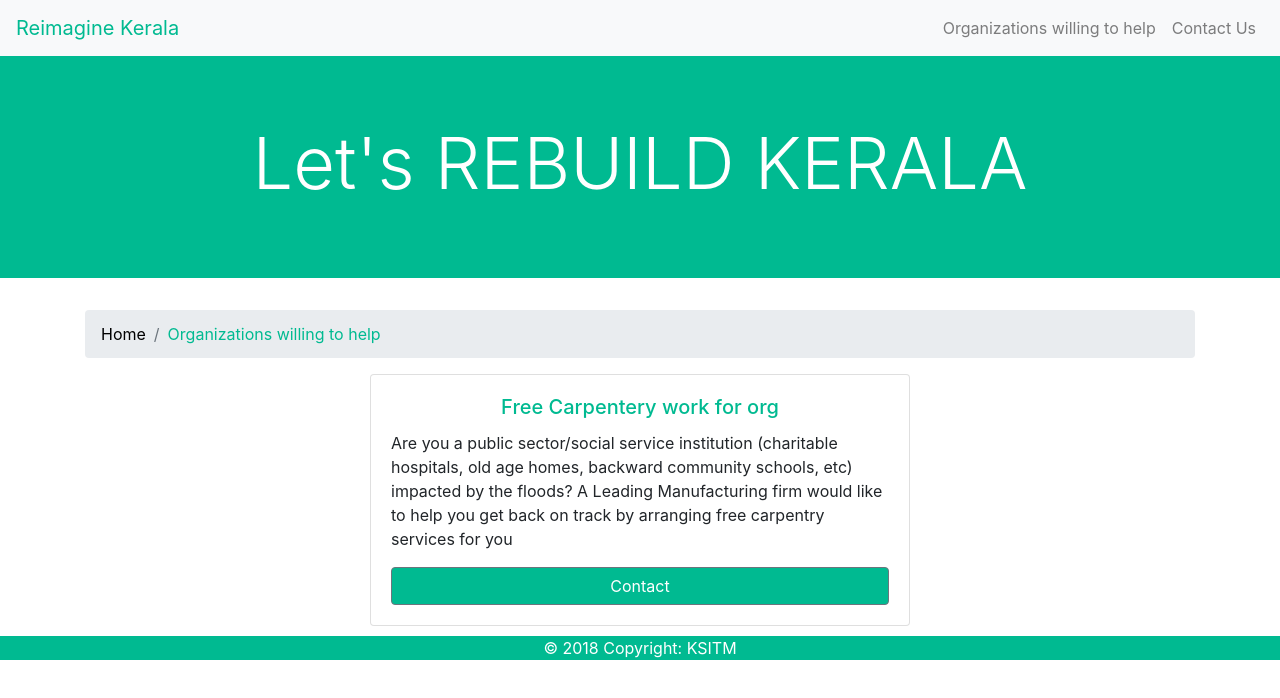
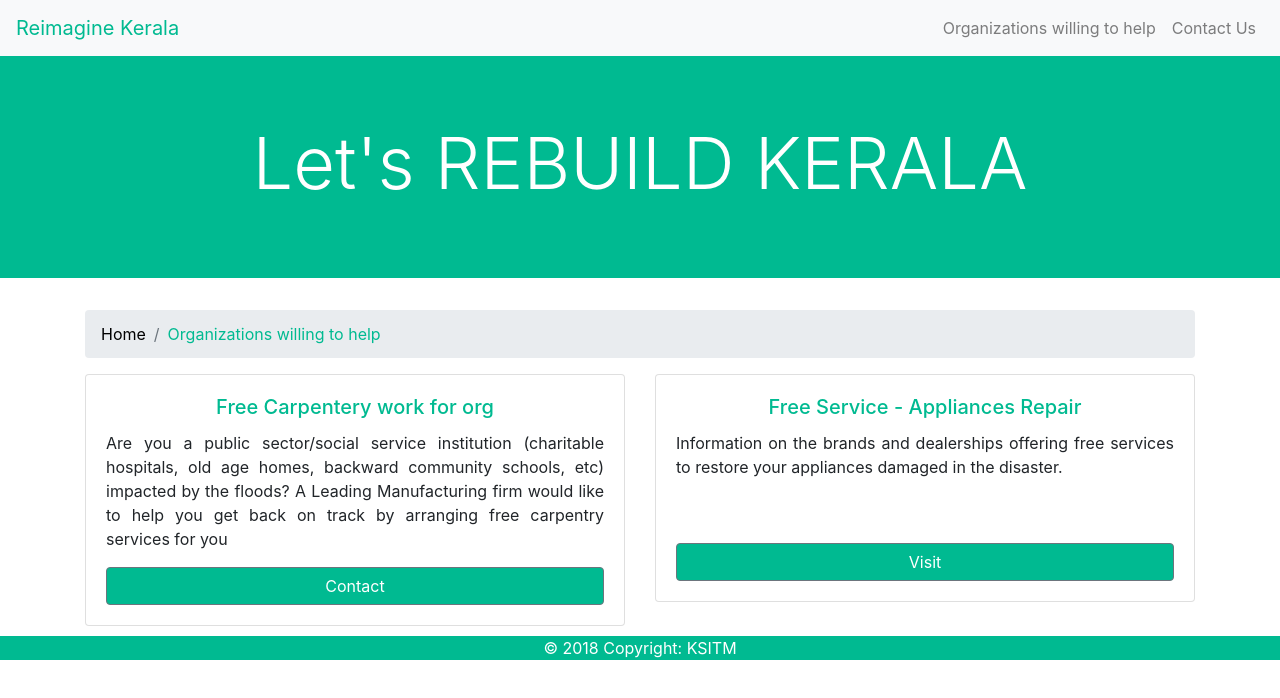
Before and after one commit to afterflood/help.afterflood.in, a React (Create React App) app: page / in a window 1280 px wide. Shown: the top 698 px of the page. Built offline with nearby package versions, Linux system fonts and the light colour scheme.

Commit message:
Fixed style issues

```diff
--- a/src/components/VolunteerListing.js
+++ b/src/components/VolunteerListing.js
@@ -25,17 +25,21 @@ const greenbgStyle = {
         <BreadcrumbItem><a style={whiteStyle} href="/">Home</a></BreadcrumbItem>
         <BreadcrumbItem active><a style={greenStyle} >Organizations willing to help</a></BreadcrumbItem>
       </Breadcrumb>
-        <Row>
-          <Col xs="3"></Col>
-          <Col xs="6">
-          {/* <h1 className="Vol-title" style={greenStyle} >Organizations willing to help</h1> */}
-          <Card body>
+        <Row >
+          <Col  md="6" >
+          <Card  className="card" body>
             <CardTitle className="Vol-title" style={greenStyle}>Free Carpentery work for org</CardTitle>
-            <CardText>Are you a public sector/social service institution (charitable hospitals, old age homes, backward community schools, etc) impacted by the floods? A Leading Manufacturing firm would like to help you get back on track by arranging free carpentry services for you</CardText>
+            <CardText className="cardtext">Are you a public sector/social service institution (charitable hospitals, old age homes, backward community schools, etc) impacted by the floods? A Leading Manufacturing firm would like to help you get back on track by arranging free carpentry services for you</CardText>
             <Button href="https://goo.gl/forms/hwosANvtyQ7tD3CR2" target="_blank" className="Vol-contactbutton" style={greenbgStyle}>Contact</Button>
           </Card>
           </Col>
-          <Col xs="3"></Col>
+          <Col  md="6" >
+          <Card className="card" body>
+            <CardTitle className="Vol-title" style={greenStyle}>Free Service - Appliances Repair</CardTitle>
+            <CardText className="cardtext">Information on the brands and dealerships offering free services to restore your appliances damaged in the disaster.<br/> <br/> <br/></CardText>
+            <Button href="tel:18002095511" target="_blank" className="Vol-contactbutton" style={greenbgStyle}>Visit</Button>
+          </Card>
+          </Col>
         </Row>
         </Container>
 
--- a/src/components/css/VolunteerListing.css
+++ b/src/components/css/VolunteerListing.css
@@ -6,3 +6,11 @@
   .breadcrumb {
     background-color: transparent;
   }
+
+  .card {
+    width : 100%;
+  }
+
+  .cardtext {
+    text-align: justify;
+  }
```
